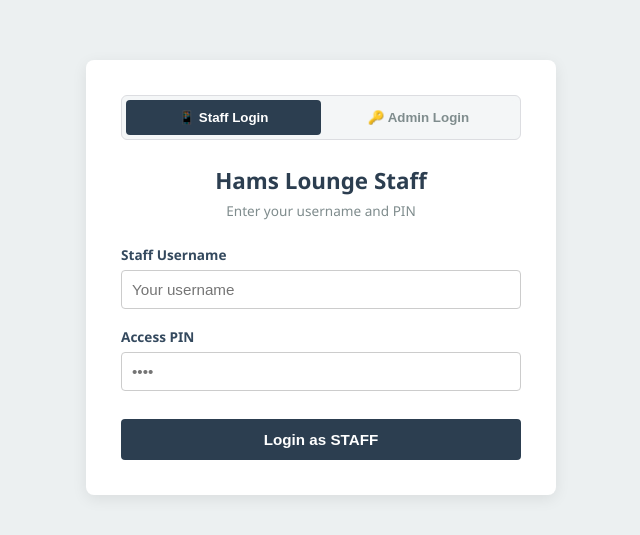
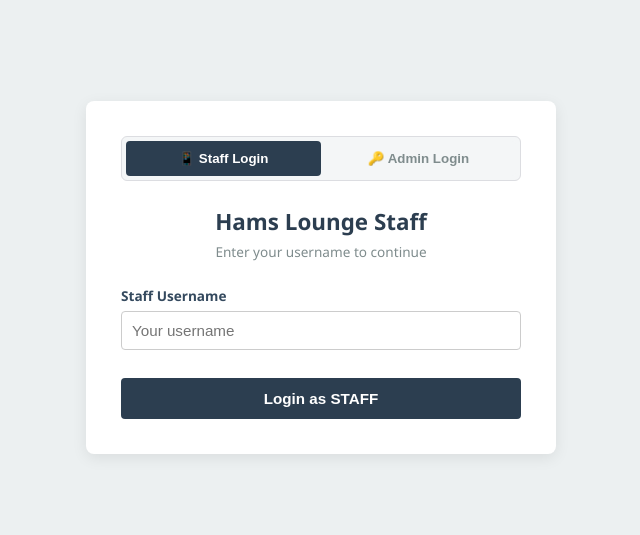
Before and after one commit to GAMEZ-slayer/hams_lounge, a React (Create React App) app in the folder client/: page / in a window 1280 px wide. Shown: the part 123-658 px from the top of the page, without its empty margins (319-959 px from the left). Built offline with nearby package versions, Linux system fonts and the light colour scheme.

Commit message:
Remove password auth, login by username only

```diff
--- a/client/src/Login.js
+++ b/client/src/Login.js
@@ -4,7 +4,6 @@ import axios from 'axios';
 const Login = ({ onLogin }) => {
   const [role, setRole] = useState('staff');
   const [username, setUsername] = useState('');
-  const [password, setPassword] = useState('');
   const [error, setError] = useState('');
   const [loading, setLoading] = useState(false);
 
@@ -15,13 +14,11 @@ const Login = ({ onLogin }) => {
 
     const loginPayload = {
       role,
-      username,                              // Always use what the user typed
-      password: role === 'admin' ? password : undefined,
-      pin:      role === 'staff' ? password : undefined,
+      username,
     };
 
     try {
-      const response = await axios.post('REACT_APP_API_URL', loginPayload);
+      const response = await axios.post('http://localhost:5000/api/auth/login', loginPayload);
 
       if (response.data?.token) {
         localStorage.setItem('token', response.data.token);
@@ -33,7 +30,7 @@ const Login = ({ onLogin }) => {
       }
     } catch (err) {
       console.error('Login error:', err);
-      setError(err.response?.data?.message || 'Authentication failed. Please check your credentials.');
+      setError(err.response?.data?.message || 'Authentication failed. Please try again.');
     } finally {
       setLoading(false);
     }
@@ -42,7 +39,6 @@ const Login = ({ onLogin }) => {
   const handleTabChange = (selectedRole) => {
     setRole(selectedRole);
     setUsername('');
-    setPassword('');
     setError('');
   };
 
@@ -71,15 +67,12 @@ const Login = ({ onLogin }) => {
         <h2 style={styles.title}>
           {role === 'admin' ? 'Administrative Portal' : 'Hams Lounge Staff'}
         </h2>
-        <p style={styles.subtitle}>
-          {role === 'admin' ? 'Enter your admin credentials' : 'Enter your username and PIN'}
-        </p>
+        <p style={styles.subtitle}>Enter your username to continue</p>
 
         {error && <div style={styles.errorBanner}>❌ {error}</div>}
 
         <form onSubmit={handleSubmit}>
 
-          {/* Username — shown for both roles now */}
           <div style={styles.inputGroup}>
             <label style={styles.label}>
               {role === 'staff' ? 'Staff Username' : 'Admin Username'}
@@ -90,20 +83,6 @@ const Login = ({ onLogin }) => {
               placeholder={role === 'staff' ? 'Your username' : 'e.g., admin'}
               value={username}
               onChange={(e) => setUsername(e.target.value)}
-              style={styles.input}
-            />
-          </div>
-
-          <div style={styles.inputGroup}>
-            <label style={styles.label}>
-              {role === 'staff' ? 'Access PIN' : 'Password'}
-            </label>
-            <input
-              type="password"
-              required
-              placeholder={role === 'staff' ? '••••' : '••••••••'}
-              value={password}
-              onChange={(e) => setPassword(e.target.value)}
               style={styles.input}
             />
           </div>
--- a/client/src/api/axios.js
+++ b/client/src/api/axios.js
@@ -1,7 +1,7 @@
 import axios from 'axios';
 
 const api = axios.create({
-  baseURL: 'https://hams-lounge-3.onrender.com', // Points to your unified backend
+  baseURL: ' http://localhost:5000', // Points to your unified backend
 });
 
 // Automatically attaches your secure token to every request header
```
Also changed, not shown: 2 other files (tests, documents, lock files or other folders).
